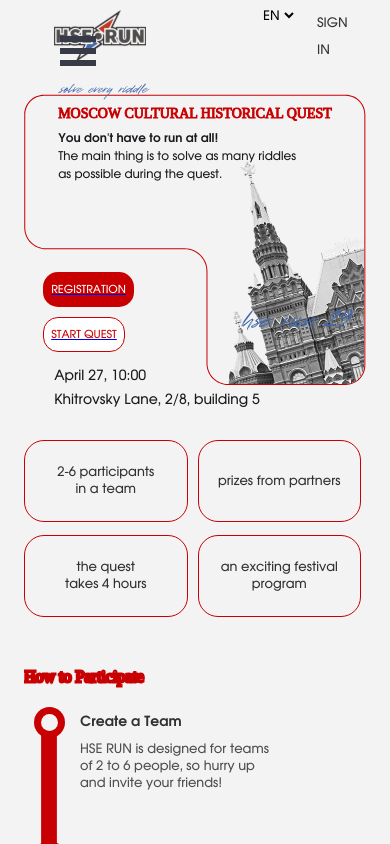
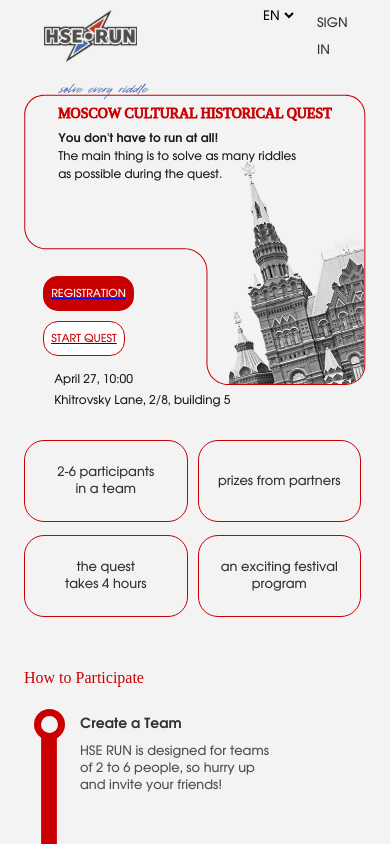
Before and after one commit to Marmar421/hse_run_front, a Vue app: page / in a window 390 px wide. Shown: the top 844 px of the page. Built offline with nearby package versions, Linux system fonts and the light colour scheme; no server answers; a web font is replaced by a local one.

Commit message:
импорт файлов Марины

```diff
--- a/src/components/Home/HomeHeader.vue
+++ b/src/components/Home/HomeHeader.vue
@@ -22,10 +22,6 @@
         </div>
       </nav>
     </div>
-    <SlideMenu
-      :isOpen="isMenuOpen"
-      @close="closeMenu"
-    />
   </header>
 </template>
 
@@ -174,5 +170,8 @@
     font-size: 13px;
     margin-bottom: 5px;
   }
+  .burger-menu{
+    display: none;
+  }
 }
 </style>
--- a/src/components/Home/HomeParticipation.vue
+++ b/src/components/Home/HomeParticipation.vue
@@ -81,8 +81,7 @@
     font-size: 55px;
     font-weight: 300;
     color: #C80002;
-    -webkit-text-stroke: 3px #C80002;
-    line-height: 1.4;
+    line-height: 1.5;
   }
 
   .participation-content-wrapper {
--- a/src/components/Home/HomeStart.vue
+++ b/src/components/Home/HomeStart.vue
@@ -431,10 +431,6 @@
   .buttons-info-section{
     margin-top: 20px;
   }
-  .register-btn{
-    font-size: clamp(15px, 3vw, 17px);
-    padding: 20px 28px;
-  }
   .event-date {
     font-size: clamp(15px, 3vw, 17px);
   }
@@ -461,11 +457,11 @@
     margin-top: 30px;
     margin-right: 15px;
     -webkit-text-stroke: 1px #C80002;
-    font-size: clamp(25px, 3vw, 30px);
+    font-size: clamp(30px, 3vw, 35px);
   }
   .subtitle {
     max-width: 400px;
-    font-size: clamp(15x, 3vw, 18px);
+    font-size: clamp(20px, 3vw, 25px);
     margin-bottom: 10px;
   }
   .tag-line {
@@ -582,7 +578,6 @@
     top: -21px;
   }
 }
-
 @media (max-width: 480px) {
   .start-container{
     max-height: 470px;
@@ -603,7 +598,7 @@
   }
   .brand-mark {
     font-size: clamp(40px, 3vw, 60px);
-    display: flex;
+    display: none;
     bottom: 60px;
   }
   .buttons-info-section {
@@ -624,9 +619,11 @@
 }
 .event-place {
   margin-left: 11px;
+  font-size: clamp(12px, 2vw, 18px) ;
 }
 .event-date {
   margin-left: 11px;
+  font-size: clamp(12px, 2vw, 18px) ;
 }
 .cards-container {
   column-gap: 15px;;
--- a/src/components/UI/LogoComponent.vue
+++ b/src/components/UI/LogoComponent.vue
@@ -41,7 +41,6 @@
   font-weight: bold;
   text-align: center;
   margin: 0;
-  padding-left: 12px;
   color: #ff5252;
   text-shadow: 2px 2px 4px rgba(0,0,0,0.2);
   transition: transform 0.2s ease;
```
